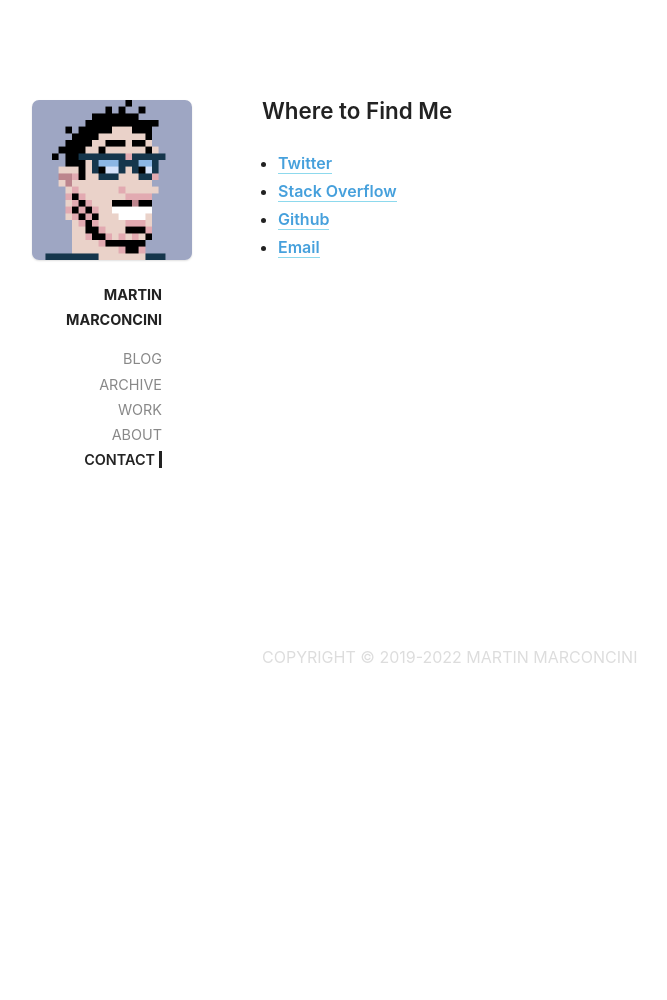
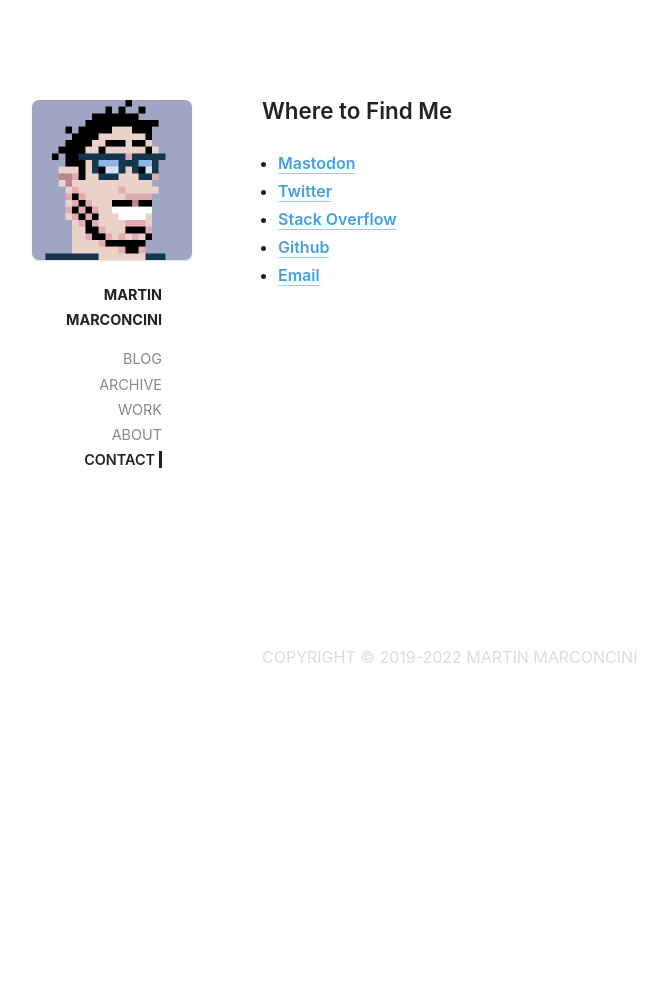
Before and after one commit to Gryzor/gryzor.github.io, a Jekyll site: the page built from contact.html, in a window 1280 px wide. Shown: the whole page, without its empty margins (223-890 px from the left). Built offline with Jekyll 4.4.1, drawn with Linux system fonts in a browser that asks for light colours.

Commit message:
Add mastodon to Contact info.

```diff
--- a/contact.html
+++ b/contact.html
@@ -6,8 +6,9 @@
 
 <h2>Where to Find Me</h2>
 <ul id="contact-list">
+  <li><a href="https://mastodon.social/web/@gryzor">Mastodon</a></li>
   <li><a href="https://twitter.com/Gryzor">Twitter</a></li>
-   <li><a href="https://stackoverflow.com/users/2684/martin-marconcini">Stack Overflow</a></li>
+  <li><a href="https://stackoverflow.com/users/2684/martin-marconcini">Stack Overflow</a></li>
   <li><a href="http://github.com/gryzor">Github</a></li>
   <li><a href="mailto:martin@marconcini.dev">Email</a></li>
 </ul>
```
